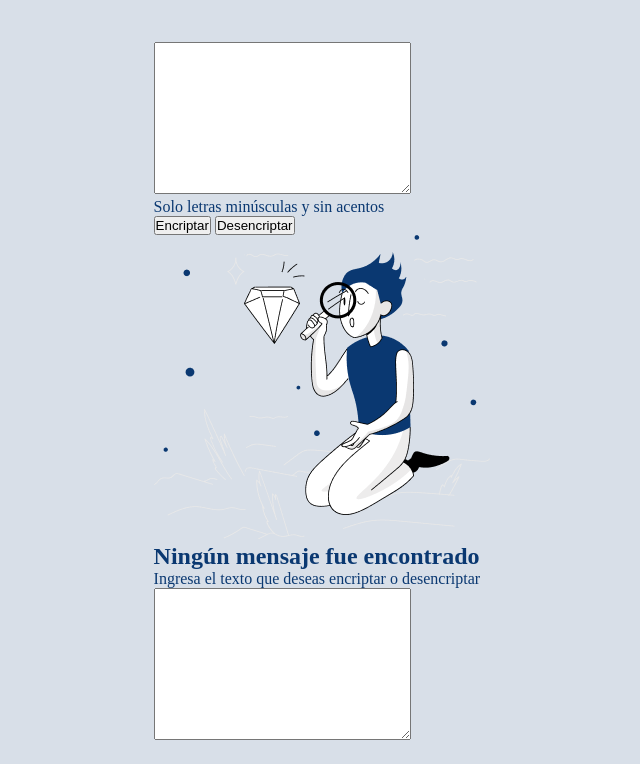
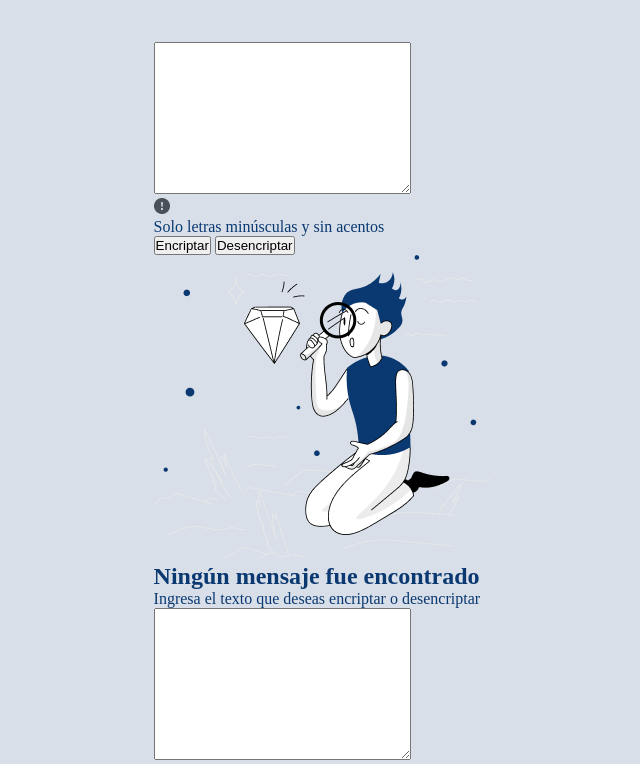
Before and after one commit to NorPaul/Challenge_Encriptador_Texto, a plain HTML site: page index.html in a window 1280 px wide. Shown: the part 96-860 px from the top of the page, without its empty margins (0-640 px from the left). Drawn offline with Linux system fonts and the light colour scheme.

Commit message:
Actualizacion de index HTML

```diff
--- a/index.html
+++ b/index.html
@@ -24,8 +24,10 @@
                     rows="10"
                     placeholder="Ingresa el texto aquí">
                 </textarea>
-
-                <p class="terminos"> Solo letras minúsculas y sin acentos</p>
+                <div class="presentacion_Contenido_Entrada_Terminos">
+                    <img src="Assets/Group.png">
+                    <p> Solo letras minúsculas y sin acentos</p>
+                </div>
 
                 <div class="botones">
                     <button class="boton_Encriptar" type="button" onclick="encriptar();">
```
